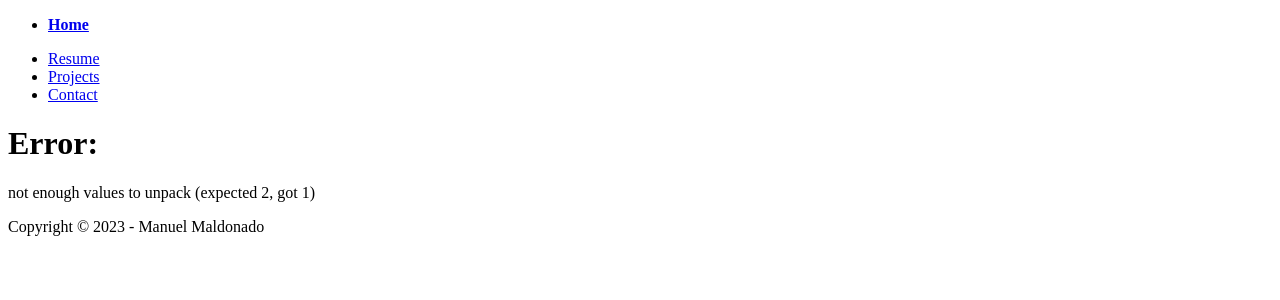
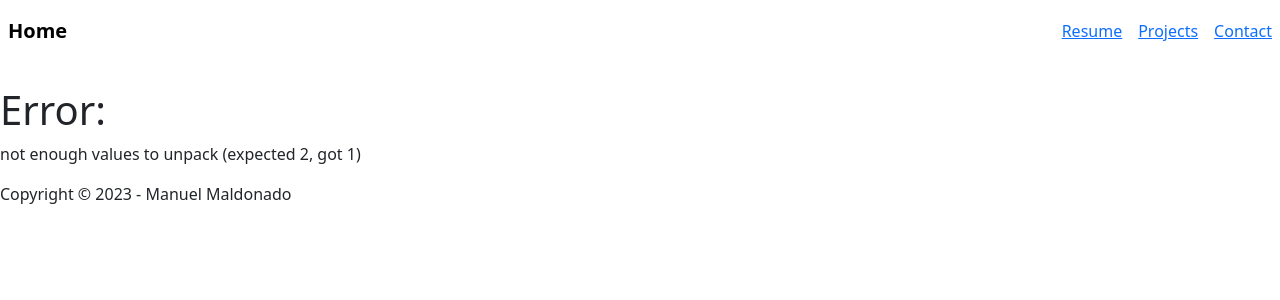
Before and after one commit to Glitchr/manuelmaldonado, a Django app: page /projects/ in a window 1280 px wide. Shown: the top 300 px of the page. Run offline with Django 4.2, Linux system fonts and the light colour scheme; tables that the repository leaves empty hold one stand-in row (values such as "Sample post"); a database or web service that is not in the repository returns one stand-in record (values such as "Sample title"); data that the repository does not hold is empty; some libraries are stand-ins or nearby versions.

Commit message:
Improve contact form, base, and projects template
-Add hCaptcha to contact form to prevent spam emails
-Add bootstrap and a navbar to base template
-Change 'last updated' to 'last activity' on projects template
-Add pushed_at field to Repository github model
-Add pushed_at keys to sync_repos_data on utils.py
-Change repos params on the repos views function to reflect pushed_at

```diff
--- a/github/models.py
+++ b/github/models.py
@@ -1,5 +1,5 @@
 from django.db import models
-
+from datetime import datetime
 
 class Repository(models.Model):
     """A model representing programming projects"""
@@ -8,6 +8,7 @@ class Repository(models.Model):
     link = models.URLField(max_length=200, blank=True)
     created_at = models.DateTimeField()
     updated_at = models.DateTimeField()
+    pushed_at = models.DateTimeField(null=True)
     is_public = models.BooleanField()
     is_listed = models.BooleanField(default=True)
 
--- a/github/templates/github/projects.html
+++ b/github/templates/github/projects.html
@@ -8,6 +8,7 @@
 
   <section>
     <ul>
+      {# Loop through the repos list and display each repo that is listed #}
       {% for repo in repos %}
         {% if repo.is_listed %}
           <li>
@@ -18,7 +19,7 @@
             {% endif%}
 
             <p><a href="{{ repo.link }}">Repository</a></p>
-              <p>Last updated: {{ repo.updated_at|date:'M d, Y' }}</p>
+            <p>Last activity: {{ repo.pushed_at|date:'M d, Y' }}</p>
 
             {% if repo.is_public %}
               <p>Public</p>
--- a/github/utils.py
+++ b/github/utils.py
@@ -40,7 +40,8 @@ def sync_repos_data():
                 'link': repo['html_url'],
                 'is_public': not repo['private'],
                 'created_at': repo['created_at'],
-                'updated_at': repo['updated_at']})
+                'updated_at': repo['updated_at'],
+                'pushed_at': repo['pushed_at']})
 
         # If the repository already exists, update its fields with the latest
         # data from the Github API
@@ -50,4 +51,5 @@ def sync_repos_data():
             repository.is_public = not repo['private']
             repository.created_at = repo['created_at']
             repository.updated_at = repo['updated_at']
+            repository.pushed_at = repo['pushed_at']
             repository.save()
--- a/github/views.py
+++ b/github/views.py
@@ -8,7 +8,7 @@ def repos(request):
     """The page for my repositories"""
     try:
         sync_repos_data()
-        repos = Repository.objects.all().order_by('-updated_at')
+        repos = Repository.objects.all().order_by('-pushed_at')
         context = {'repos': repos}
 
         return render(request, 'github/projects.html', context)
--- a/my_websites/forms.py
+++ b/my_websites/forms.py
@@ -1,7 +1,9 @@
 from django import forms
+from hcaptcha_field import hCaptchaField
 
 
 class ContactForm(forms.Form):
     email = forms.EmailField(required=True)
     subject = forms.CharField(required=True, max_length=200)
     message = forms.CharField(widget=forms.Textarea, required=True)
+    hcaptcha = hCaptchaField()
--- a/my_websites/templates/my_websites/base.html
+++ b/my_websites/templates/my_websites/base.html
@@ -9,21 +9,24 @@
     <meta name="viewport" content="width=device-width, initial-scale=1">
     <meta name="description" content="My personal website. Built with Django.">
     <title>Manuel Maldonado's homepage</title>
-    <style type="text/css"></style>
+
+    {% bootstrap_css %}
+    {% bootstrap_javascript %}
+
     {% block header %}
     {% endblock header %}
   </head>
 
   <body>
 
-    <nav>
-      <ul>
-        <li><a href="{% url 'index' %}"><strong>Home</strong></a></li>
+    <nav class="navbar navbar-expand-md navbar-light mb-4 justify-content-between">
+      <ul class="navbar-nav">
+        <li class="navbar-item nav-link"><a class="navbar-brand" href="{% url 'index' %}"><strong>Home</strong></a></li>
       </ul>
-      <ul>
-        <li><a href="{% url 'resume' %}">Resume</a></li>
-        <li><a href="{% url 'projects' %}">Projects</a></li>
-        <li><a href="{% url 'contact' %}">Contact</a></li>
+      <ul class="navbar-nav">
+        <li class="nav-item nav-link"><a href="{% url 'resume' %}">Resume</a></li>
+        <li class="nav-item nav-link"><a href="{% url 'projects' %}">Projects</a></li>
+        <li class="nav-item nav-link"><a href="{% url 'contact' %}">Contact</a></li>
       </ul>
     </nav>
 
```
Also changed, not shown: my_website/settings.py (+6 -1 lines), github/migrations/0009_repository_pushed_at.py (added). Lines whose indentation alone changed are shown as unchanged.
